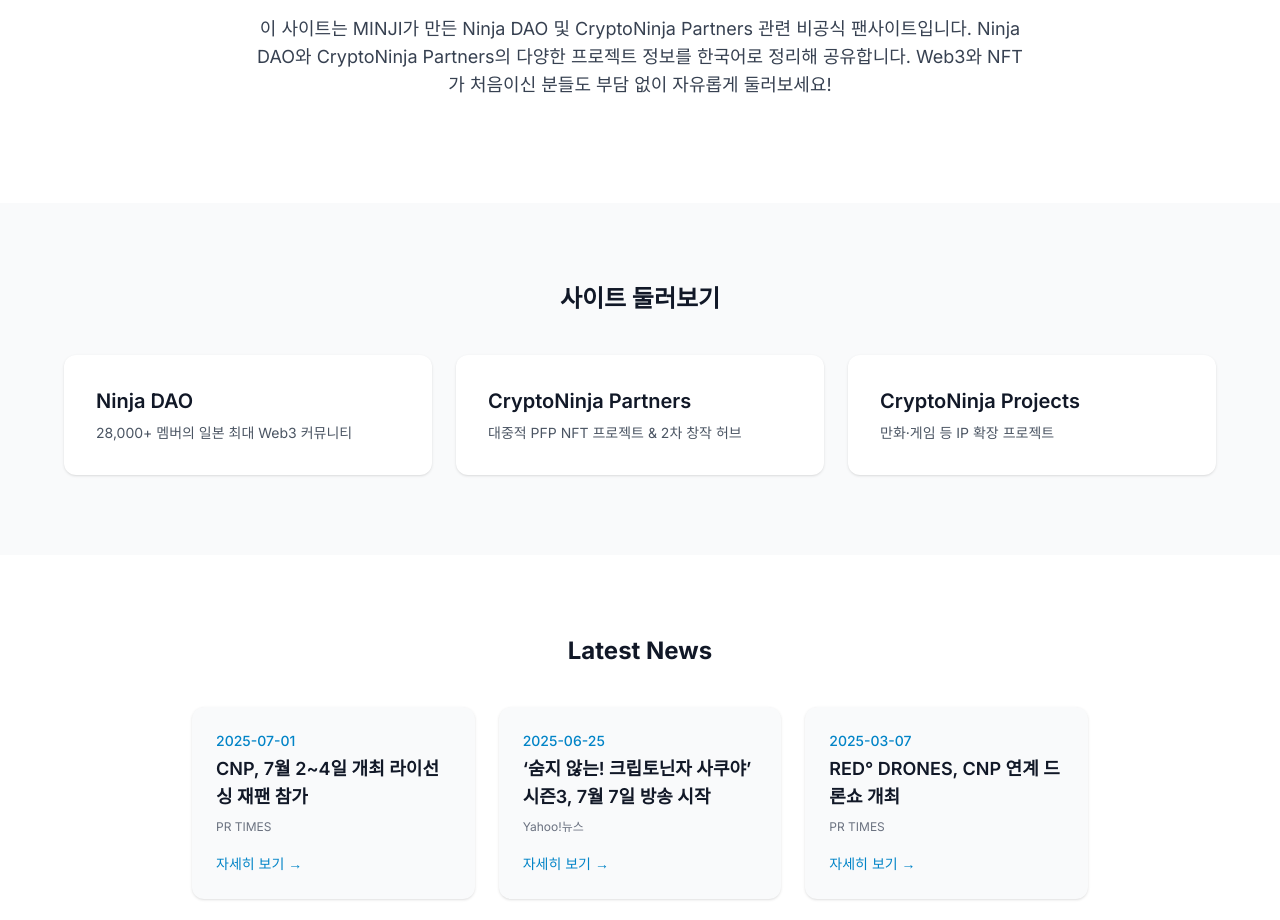
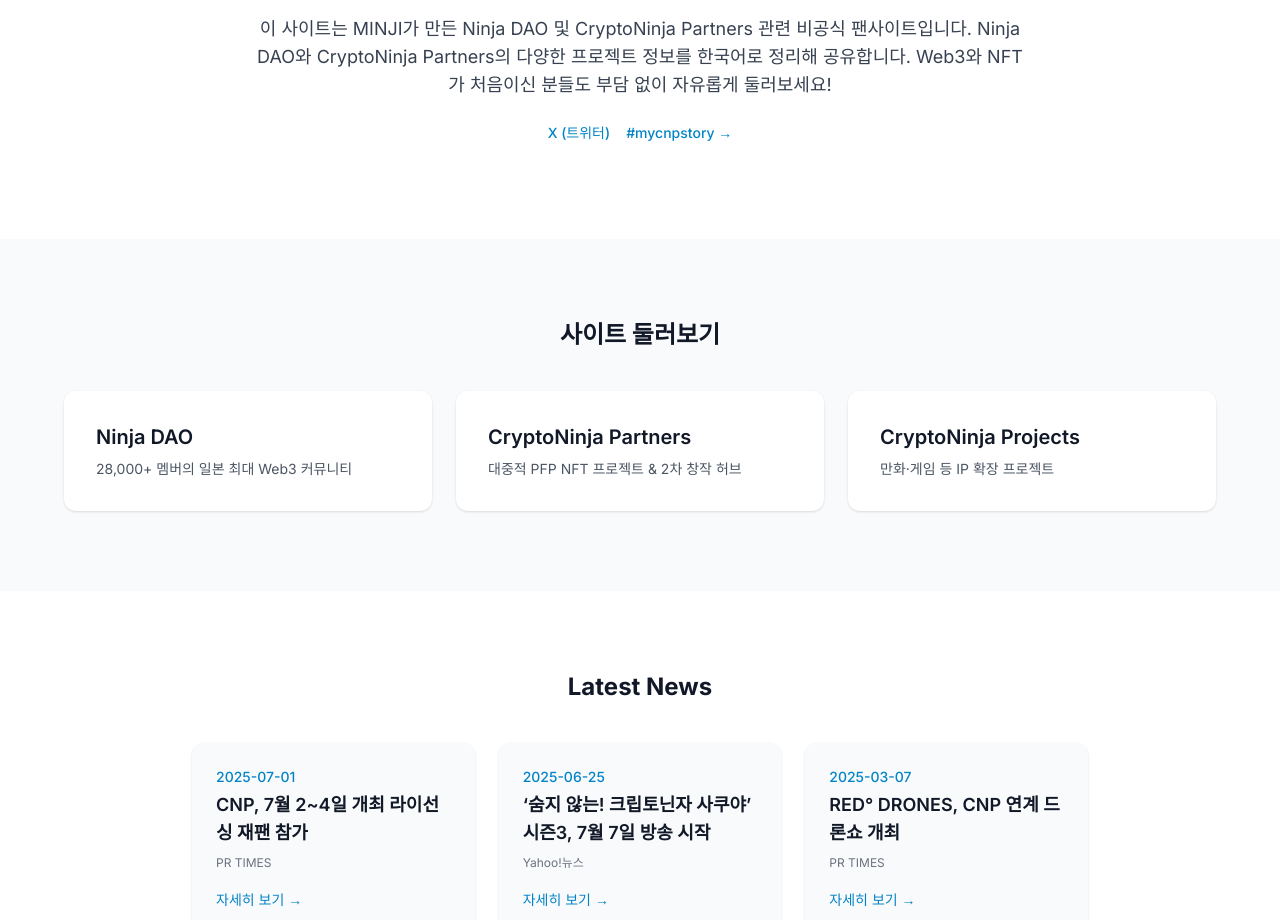
Before and after one commit to minjiblog/NinjaNoteKR, a Next.js app: page / in a window 1280 px wide. Shown: the part 810-1730 px from the top of the page. Built offline with nearby package versions, Linux system fonts and the light colour scheme; a web font is replaced by a local one.

Commit message:
feat: update CryptoNinja page text and add profile links to HomePage

```diff
--- a/src/components/CryptoNinjaPage.tsx
+++ b/src/components/CryptoNinjaPage.tsx
@@ -24,7 +24,7 @@
             animate={{ opacity: 1, y: 0 }}
             transition={{ duration: 0.6, delay: 0.1 }}
           >
-            2021년 9월 출시된 일본발 닌자 테마 NFT 컬렉션으로, 각 캐릭터에 이름·성격·생일·무기·닌술·소속 마을 등 고유 설정이 부여된 스토리형 프로젝트
+            2021년 9월 출시된 일본발 닌자 테마 NFT 컬렉션
           </motion.p>
           <motion.a
             href="https://www.ninja-dao.com/characters"
--- a/src/components/HomePage.tsx
+++ b/src/components/HomePage.tsx
@@ -84,6 +84,22 @@
 Ninja DAO와 CryptoNinja Partners의 다양한 프로젝트 정보를 한국어로 정리해 공유합니다.
 Web3와 NFT가 처음이신 분들도 부담 없이 자유롭게 둘러보세요!
           </motion.p>
+          <div className="flex justify-center gap-4 mb-4">
+            <a
+              href="https://x.com/minjiblogg"
+              target="_blank"
+              rel="noopener noreferrer"
+              className="inline-flex items-center gap-1 text-primary-600 dark:text-primary-400 hover:underline text-sm font-medium"
+            >
+              X (트위터)
+            </a>
+            <a
+              href="/mycnpstory"
+              className="inline-flex items-center gap-1 text-primary-600 dark:text-primary-400 hover:underline text-sm font-medium"
+            >
+              #mycnpstory →
+            </a>
+          </div>
         </div>
       </section>
 
```
